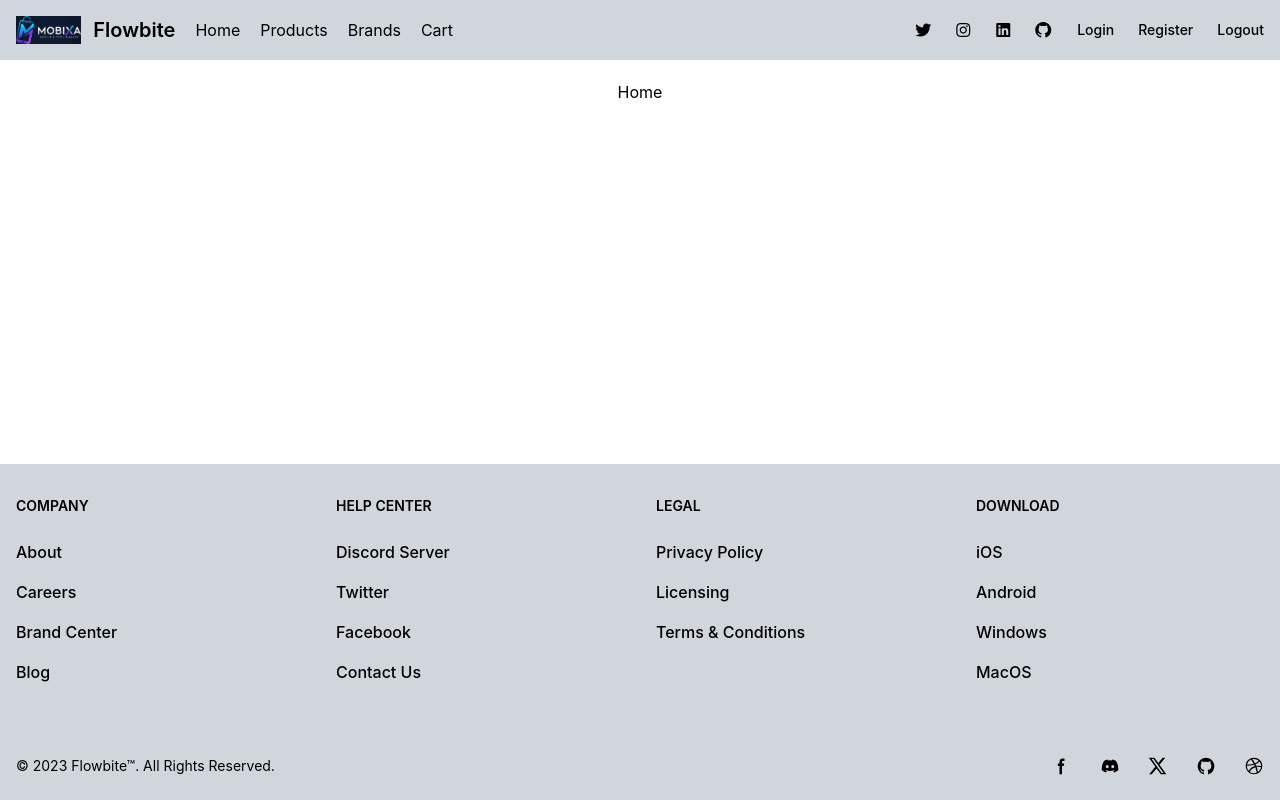
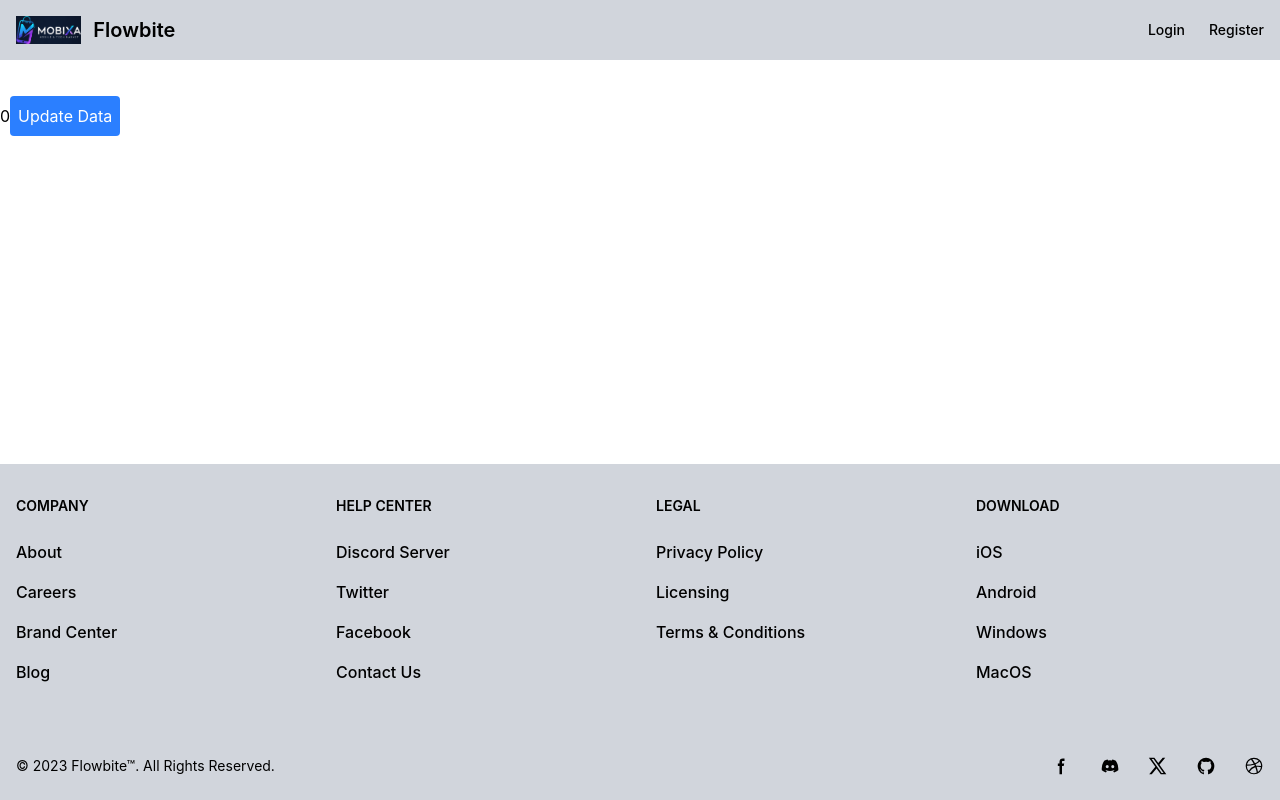
Before and after one commit to SharaawyMohamed/ReactProject, a React (Vite) app: page / in a window 1280 px wide. Built offline with nearby package versions, Linux system fonts and the light colour scheme.

Commit message:
Implementation of useContext and ui updating is done

```diff
--- a/src/App.jsx
+++ b/src/App.jsx
@@ -13,7 +13,7 @@ import Brands from './components/Brands/Brands'
 import Products from './components/Products/Products'
 import NotFound from './components/NotFound/NotFound'
 import Cart from './components/Cart/Cart'
-
+import AuthContext from './context/AuthContext'
 function App() {
   const [count, setCount] = useState(0)
 
@@ -34,7 +34,11 @@ function App() {
 
   ])
 
-  return <RouterProvider router={router} />
+  return (
+    <AuthContext>
+      <RouterProvider router={router} />
+    </AuthContext>
+  )
 }
 
 export default App
--- a/src/components/Home/Home.jsx
+++ b/src/components/Home/Home.jsx
@@ -1,7 +1,12 @@
 import React from 'react'
+import {context} from '../../context/CounterContextProvider'
 
 export default function Home() {
+  let data = React.useContext(context);
   return (
-    <div>Home</div>
+    <div className='container pt-24'>
+      {data.counter}
+      <button onClick={data.updateData} className='bg-blue-500 text-white p-2 rounded'>Update Data</button>
+    </div>
   )
 }
--- a/src/components/Layout/Layout.jsx
+++ b/src/components/Layout/Layout.jsx
@@ -3,16 +3,22 @@ import { Outlet } from 'react-router-dom'
 
 import Navbar from '../../components/Navbar/Navbar'
 import Footer from '../../components/Footer/Footer'
+import CounterContextProvider from '../../context/CounterContextProvider'
 
 export default function Layout() {
     return (
-        <div className="min-h-screen flex flex-col">
-            <Navbar />
-            <main className="flex-grow container mx-auto py-20 text-center">
-                <Outlet />
-            </main>
-            <Footer />
-        </div>
+        <CounterContextProvider>
+            <div className="flex flex-col min-h-screen">
+
+                <Navbar />
+
+                <div className="flex-grow items-center">
+                    <Outlet />
+                </div>
+
+                <Footer />
+
+            </div>
+        </CounterContextProvider>
     )
-
 }
--- a/src/components/Login/Login.jsx
+++ b/src/components/Login/Login.jsx
@@ -5,12 +5,15 @@ import { useNavigate } from 'react-router-dom'
 import { useState } from 'react'
 import axios from 'axios'
 import * as Yup from 'yup'
+import {context} from '../../context/AuthContext'
 
 export default function Login() {
 
   //hooks
   const [errorApi, setErrorApi] = useState(null);
   const [isLoading, setIsLoading] = useState(false);
+    let userData = React.useContext(context);
+
   let navigate = useNavigate();
 
   // Yup validation schema
@@ -36,6 +39,9 @@ export default function Login() {
     let response = await axios.post('https://ecommerce.routemisr.com/api/v1/auth/signin', values)
       .then((response) => {
         console.log(response.data);
+        userData.setToken(response.data.token);
+        localStorage.setItem('Token', response.data.token);
+        navigate('/');
 
       }).catch((error) => {
         console.log(error);
--- a/src/components/Navbar/Navbar.jsx
+++ b/src/components/Navbar/Navbar.jsx
@@ -1,7 +1,20 @@
 import React from 'react'
 import { NavLink } from 'react-router-dom'
+import { useNavigate } from 'react-router-dom'
+
 import logo from '../../assets/logo.png'
+import { context } from '../../context/AuthContext'
+
 export default function Navbar() {
+    let userData = React.useContext(context);
+    let usenavigate = useNavigate();
+
+    function logout() {
+        userData.setToken(null);
+        localStorage.removeItem('Token');
+        usenavigate('/login');
+    }
+
     return <header className="fixed w-full z-20 top-0 start-0 bg-gray-50">
         <nav className="bg-gray-300 fixed top-0 start-0 end-0">
             <div className="flex flex-wrap justify-between items-center mx-auto max-w-screen-5xl p-4">
@@ -10,28 +23,35 @@ export default function Navbar() {
                         <img src={logo} className="h-7" alt="Flowbite Logo" />
                         <span className="self-center text-xl text-heading font-semibold whitespace-nowrap">Flowbite</span>
                     </NavLink>
-
-                    <ul className="flex gap-5 ">
+                    {
+                        userData.Token ? <ul className="flex gap-5 ">
                             <li><NavLink to="/" >Home</NavLink></li>
                             <li><NavLink to="products" >Products</NavLink></li>
                             <li><NavLink to="brands" >Brands</NavLink></li>
                             <li><NavLink to="cart" >Cart</NavLink></li>
-
-                    </ul>
+                        </ul> : null
+                    }
                 </div>
                 <div className="flex items-center space-x-6 rtl:space-x-reverse">
-                    <ul className="flex items-center gap-5">
+                    {
+                        userData.Token ? <ul className="flex items-center gap-5">
                             <li><i className="fab fa-twitter"></i></li>
                             <li><i className="fab fa-instagram"></i></li>
                             <li><a href="https://www.linkedin.com/in/sharawymohamed/" target="_blank"><i className="fab fa-linkedin"></i></a></li>
                             <li><a href="https://github.com/SharaawyMohamed/" target="_blank"><i className="fab fa-github"></i></a></li>
-                    </ul>
-                    <NavLink to="login" className="text-sm font-medium text-fg-brand hover:underline">Login</NavLink>
+                        </ul> : null
+                    }
+                    {
+                        userData.Token === null ? <><NavLink to="login" className="text-sm font-medium text-fg-brand hover:underline">Login</NavLink>
                             <NavLink to="register" className="text-sm font-medium text-fg-brand hover:underline">Register</NavLink>
-                    <span className="text-sm font-medium text-fg-brand hover:underline">Logout</span>
+                        </> : null
+                    }
+
+                    {
+                        userData.Token ? <span className="text-sm font-medium text-fg-brand hover:underline" onClick={logout}>Logout</span> : null
+                    }
 
                 </div>
-
             </div>
         </nav>
     </header>
--- a/src/components/Products/Products.jsx
+++ b/src/components/Products/Products.jsx
@@ -1,7 +1,9 @@
 import React from 'react'
+import { context } from '../../context/CounterContextProvider'
 
 export default function Products() {
+  let data = React.useContext(context);
   return (
-    <div>Products</div>
+    <div className='pt-24'>Products: {data.counter}</div>
   )
 }
--- /dev/null
+++ b/src/context/AuthContext.jsx
@@ -0,0 +1,13 @@
+import React, { use } from 'react'
+
+export const context = React.createContext();
+
+export default function AuthContext(props) {
+    const [token, setToken] = React.useState(localStorage.getItem('Token'));
+
+    return (
+        <context.Provider value={{Token:token, setToken}}>
+            {props.children}
+        </context.Provider>
+    )
+}
--- /dev/null
+++ b/src/context/CounterContextProvider.jsx
@@ -0,0 +1,15 @@
+import React from 'react'
+
+export const context = React.createContext();
+
+export default function CounterContextProvider(props) {
+    const [data, setData] = React.useState(0);
+    function updateData() {
+        setData(data+1);
+    }
+    return (
+        <context.Provider value={{counter:data, updateData}}>
+            {props.children}
+        </context.Provider>
+    )
+}
```
Lines whose indentation alone changed are shown as unchanged.
